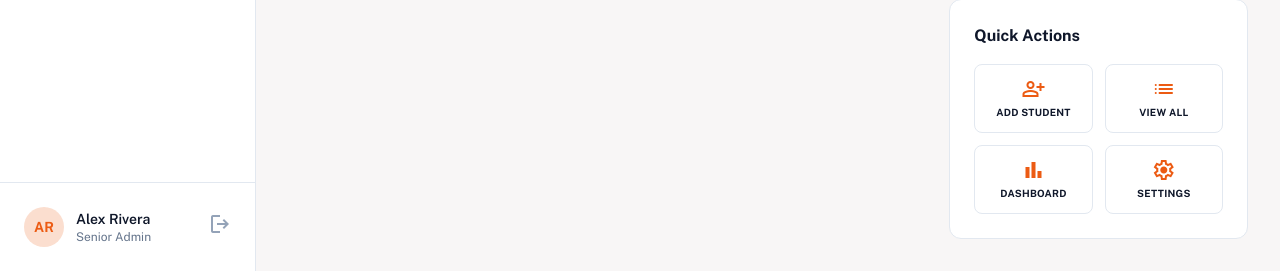
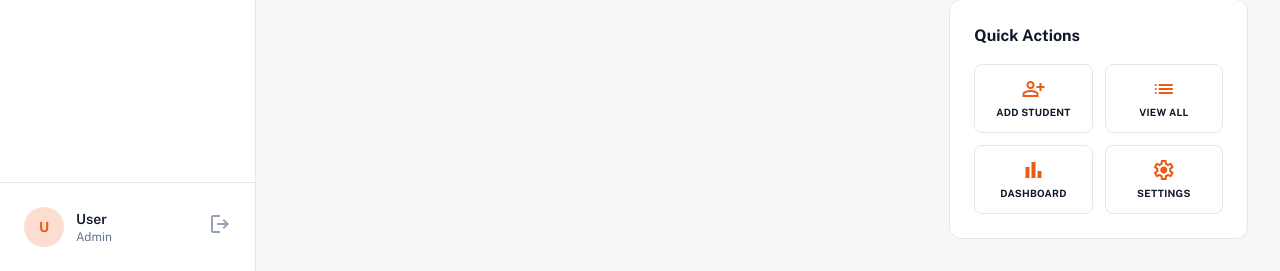
Before and after one commit to mahadevi85499/EduAnalytics_AI, a Flask app: page / in a window 1280 px wide. Shown: the part 752-1023 px from the top of the page. Run offline with Flask 3, Linux system fonts and the light colour scheme; data that the repository does not hold is empty; some libraries are stand-ins or nearby versions.

Commit message:
Add user registration, dynamic sidebar profile, and bug fixes

```diff
--- a/templates/dashboard.html
+++ b/templates/dashboard.html
@@ -69,10 +69,10 @@
 </nav>
 <div class="p-4 border-t border-slate-200 dark:border-slate-800">
 <div class="mt-4 flex items-center gap-3 px-3 py-2">
-<div class="w-8 h-8 rounded-full bg-primary/20 flex items-center justify-center text-primary text-xs font-bold">AR</div>
+<div class="w-8 h-8 rounded-full bg-primary/20 flex items-center justify-center text-primary text-xs font-bold">{{ session.get('full_name', 'U')[0] | upper }}{{ session.get('full_name', 'U').split()[-1][0] | upper if ' ' in session.get('full_name', '') else '' }}</div>
 <div class="overflow-hidden">
-<p class="text-xs font-bold truncate">Alex Rivera</p>
-<p class="text-[10px] text-slate-500">Super Admin</p>
+<p class="text-xs font-bold truncate">{{ session.get('full_name', 'User') }}</p>
+<p class="text-[10px] text-slate-500">{{ session.get('role', 'admin') | replace('_', ' ') | title }}</p>
 </div>
 <a href="{{ url_for('logout') }}" class="ml-auto">
 <span class="material-symbols-outlined text-slate-400 text-sm">logout</span>
--- a/templates/index.html
+++ b/templates/index.html
@@ -65,10 +65,10 @@
 </nav>
 <div class="absolute bottom-0 w-64 p-4 border-t border-slate-200 dark:border-slate-800">
 <div class="flex items-center gap-3 p-2">
-<div class="size-10 rounded-full bg-primary/20 flex items-center justify-center text-primary font-bold text-sm">AR</div>
+<div class="size-10 rounded-full bg-primary/20 flex items-center justify-center text-primary font-bold text-sm">{{ session.get('full_name', 'U')[0] | upper }}{{ session.get('full_name', 'U').split()[-1][0] | upper if ' ' in session.get('full_name', '') else '' }}</div>
 <div class="flex-1 min-w-0">
-<p class="text-sm font-semibold truncate">Alex Rivera</p>
-<p class="text-xs text-slate-500 truncate">Senior Admin</p>
+<p class="text-sm font-semibold truncate">{{ session.get('full_name', 'User') }}</p>
+<p class="text-xs text-slate-500 truncate">{{ session.get('role', 'admin') | replace('_', ' ') | title }}</p>
 </div>
 <a href="{{ url_for('logout') }}"><span class="material-symbols-outlined text-slate-400">logout</span></a>
 </div>
```
Also changed, not shown: 1 other file.
